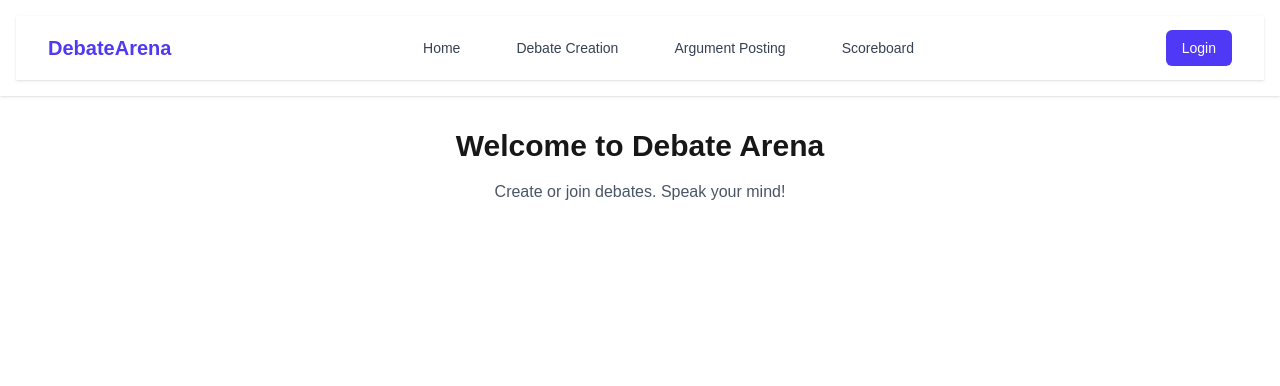
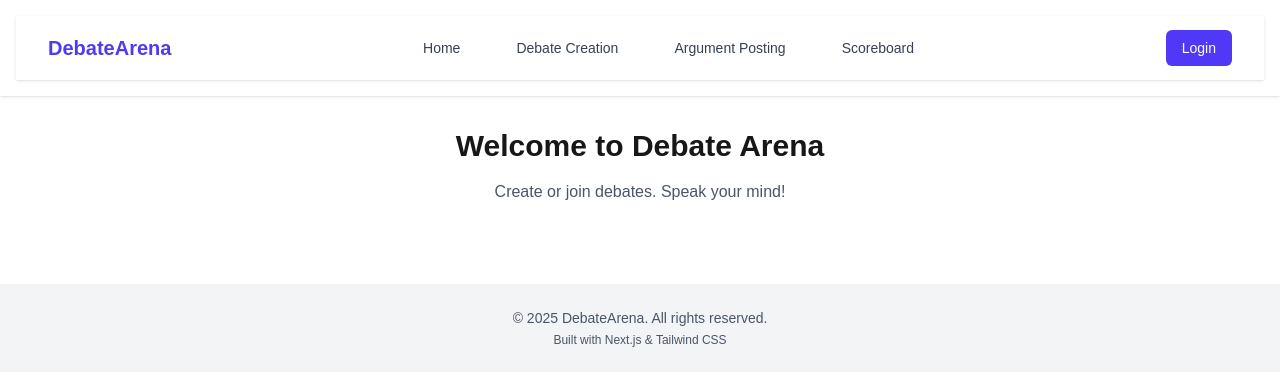
Before and after one commit to Pullock4981/Debate-Arena-Client, a Next.js app: page / in a window 1280 px wide. Shown: the top 386 px of the page. Built offline with nearby package versions, Linux system fonts and the light colour scheme.

Commit message:
add footer

```diff
--- a/src/app/layout.js
+++ b/src/app/layout.js
@@ -1,6 +1,7 @@
 
 import Navbar from "@/components/Navbar";
 import "./globals.css";
+import Footer from "@/components/Footer";
 
 export const metadata = {
   title: 'Debate Arena',
@@ -16,6 +17,7 @@
         </header>
 
         <main>{children}</main>
+        <Footer></Footer>
       </body>
     </html>
   );
--- /dev/null
+++ b/src/components/Footer.jsx
@@ -0,0 +1,14 @@
+export default function Footer() {
+    return (
+        <footer className="bg-gray-100 dark:bg-gray-900 text-gray-600 dark:text-gray-400 py-6 mt-12">
+            <div className="max-w-7xl mx-auto px-4 sm:px-6 lg:px-8 text-center">
+                <p className="text-sm">
+                    &copy; {new Date().getFullYear()} DebateArena. All rights reserved.
+                </p>
+                <p className="text-xs mt-1">
+                    Built with Next.js & Tailwind CSS
+                </p>
+            </div>
+        </footer>
+    );
+}
```
